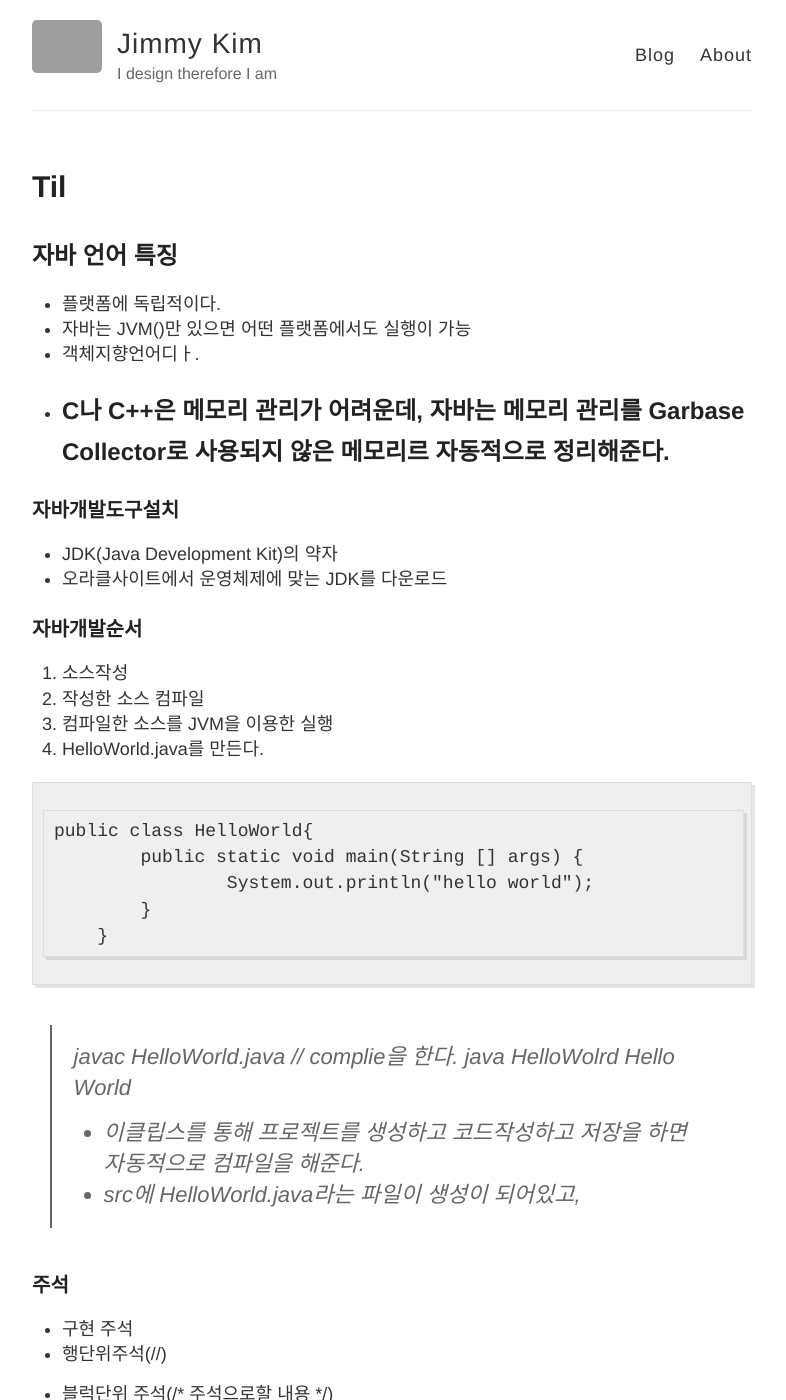
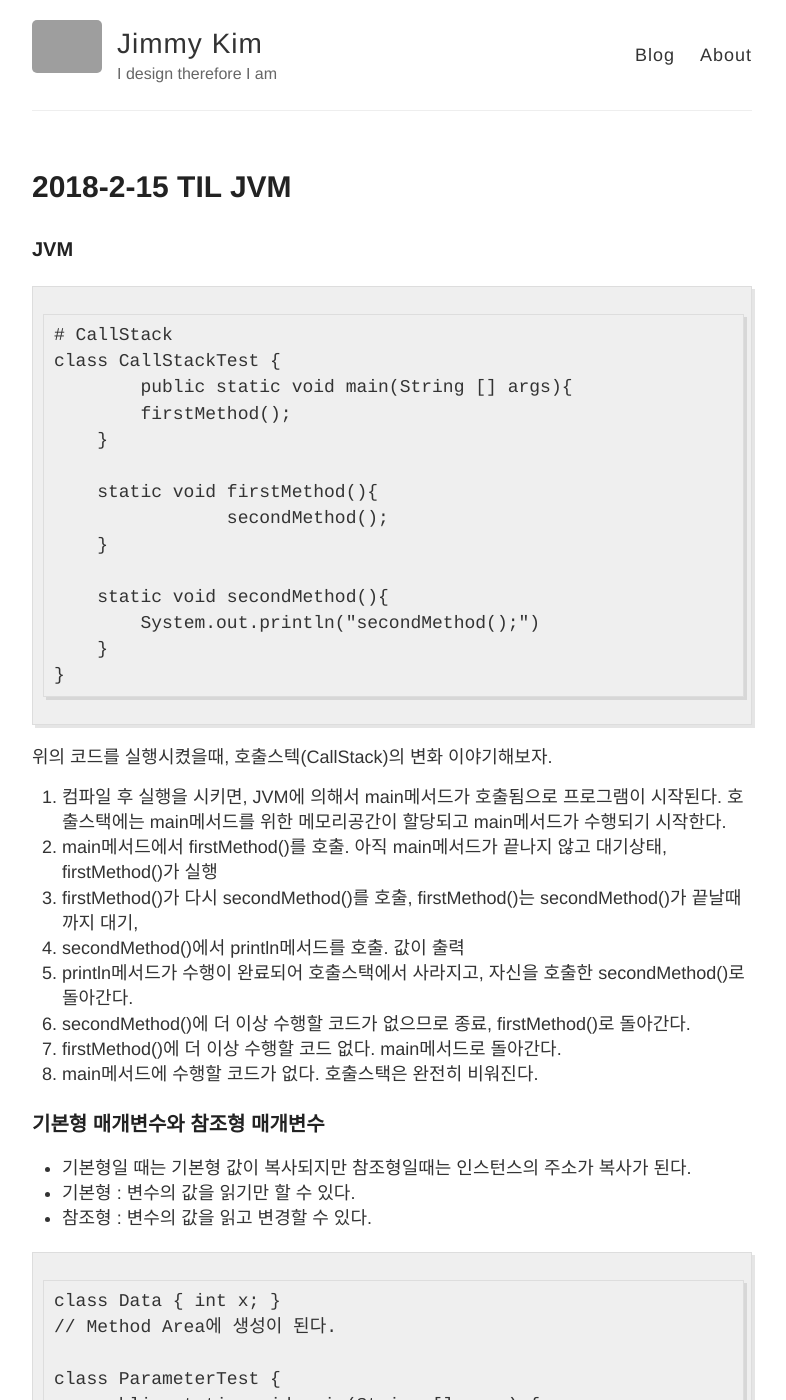
Before and after one commit to jaeyeon93/jaeyeon93.github.io, a Jekyll site: the page built from _posts/2018-2-15-TIL.md, in a window 1280 px wide and 1400 px high. Shown: the whole window, without its empty margins (248-1034 px from the left). Built offline with Jekyll 4.4.1, drawn with Linux system fonts in a browser that asks for light colours; our own code applies the rules of GitHub Pages for plain Markdown files; some of the changed text lies outside the part shown; grey boxes are pictures that could not be loaded.

Commit message:
2018-2-15 TIL JVM

````diff
--- a/_posts/2018-2-14-TIL.md
+++ b/_posts/2018-2-14-TIL.md
@@ -1,3 +1,8 @@
+---
+layout: post
+title: 2018-2-14 TIL 자바언어의 특징
+---
+
 ## 자바 언어 특징
 
 - 플랫폼에 독립적이다.
--- /dev/null
+++ b/_posts/2018-2-15-TIL.md
@@ -0,0 +1,96 @@
+---
+layout: post
+title: 2018-2-15 TIL JVM
+---
+
+### JVM
+
+```
+# CallStack
+class CallStackTest {
+	public static void main(String [] args){
+    	firstMethod();
+    }
+
+    static void firstMethod(){
+		secondMethod();
+    }
+
+    static void secondMethod(){
+    	System.out.println("secondMethod();")
+    }
+}
+```
+위의 코드를 실행시켰을때, 호출스텍(CallStack)의 변화 이야기해보자.
+
+1. 컴파일 후 실행을 시키면, JVM에 의해서 main메서드가 호출됨으로 프로그램이 시작된다. 호출스택에는 main메서드를 위한 메모리공간이 할당되고 main메서드가 수행되기 시작한다.
+2. main메서드에서 firstMethod()를 호출. 아직 main메서드가 끝나지 않고 대기상태, firstMethod()가 실행
+3. firstMethod()가 다시 secondMethod()를 호출, firstMethod()는 secondMethod()가 끝날때까지 대기,
+4. secondMethod()에서 println메서드를 호출. 값이 출력
+5. println메서드가 수행이 완료되어 호출스택에서 사라지고, 자신을 호출한 secondMethod()로 돌아간다.
+6. secondMethod()에 더 이상 수행할 코드가 없으므로 종료, firstMethod()로 돌아간다.
+7. firstMethod()에 더 이상 수행할 코드 없다. main메서드로 돌아간다.
+8. main메서드에 수행할 코드가 없다. 호출스택은 완전히 비워진다.
+
+### 기본형 매개변수와 참조형 매개변수
+
+- 기본형일 때는 기본형 값이 복사되지만 참조형일때는 인스턴스의 주소가 복사가 된다.
+- 기본형 : 변수의 값을 읽기만 할 수 있다.
+- 참조형 : 변수의 값을 읽고 변경할 수 있다.
+
+```
+class Data { int x; }
+// Method Area에 생성이 된다.
+
+class ParameterTest {
+    public static void main(String [] args) {
+        Data d = new Data();
+        // 인스턴스생성
+        d.x = 10;
+        System.out.println("main () : x = "+d.x);
+
+        change(d.x);
+        System.out.println("After changed(d.x)");
+        System.out.println("main () : x = " + d.x);
+    }
+
+    static void change(int x){
+        x = 1000;
+        System.out.println("cahnge() : x = "+ x);
+    }
+}
+// result
+main() : x = 10
+change() : x = 1000
+After change(d.x)
+main() : x = 10
+
+```
+x가 기본형 매개변수 이기때문에 값이 변경이 안됬다.
+
+```
+class ParameterTest2 {
+    public static void main(String [] args) {
+      Data d = new Data();
+      d.x = 10;
+      System.out.println("main() : x = "+d.x);
+
+      change(d);
+      System.out.println("After cahnge(d)");
+      System.out.println("main() : x = "+d.x);
+
+    }
+
+    static void change(Data d) { // 참조형 매개변수
+        d.x = 1000;
+        System.out.println("change() : x"+d.x);
+    }
+}
+// result
+main() : x = 10
+change() : x1000
+After cahnge(d)
+main() : x = 1000
+
+```
+Data d가 참조형 매개변수라 값이 변경이 되었다.
````
